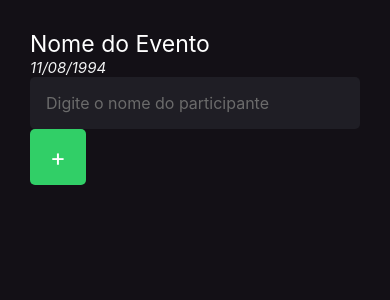
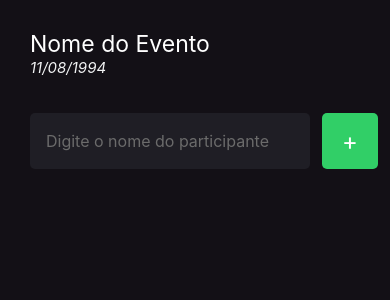
Before and after one commit to edinelsonjr32/imhere, a React Native app: screen / in a window 390 px wide. Shown: the top 300 px of the page. Built offline with nearby package versions, Linux system fonts and the light colour scheme.

Commit message:
criando o formulário

```diff
--- a/src/screens/Home/index.tsx
+++ b/src/screens/Home/index.tsx
@@ -4,7 +4,6 @@ export function Home() {
   /**
    * Função inicial do nosso aplicativo
    * Interface é componente: elemento visual
-   *
    * Densidade de Pixels:
    *
    *  */
@@ -17,6 +16,7 @@ export function Home() {
       <Text style={styles.titulo}>Nome do Evento</Text>
       <Text style={styles.eventDate}>11/08/1994</Text>
 
+      <View style={styles.formulario}>
         <TextInput
           style={styles.input}
           placeholder="Digite o nome do participante"
@@ -27,5 +27,6 @@ export function Home() {
           <Text style={styles.buttonText}>+</Text>
         </TouchableOpacity>
       </View>
+    </View>
   );
 }
--- a/src/screens/Home/styles.ts
+++ b/src/screens/Home/styles.ts
@@ -20,6 +20,8 @@ export const styles = StyleSheet.create({
         color: '#fdfcfe',
         padding: 16,
         fontSize: 16,
+        flex: 1,
+        marginRight: 12,
     },
     buttonText:{
         color: '#fff',
@@ -32,5 +34,11 @@ export const styles = StyleSheet.create({
         backgroundColor: '#31cf67',
         alignItems: 'center',
         justifyContent: 'center'
+    },
+    formulario:{
+        width:'100%',
+        flexDirection: 'row',
+        marginTop: 36,
+        marginBottom: 42
     }
   });
```
Lines whose indentation alone changed are shown as unchanged.
